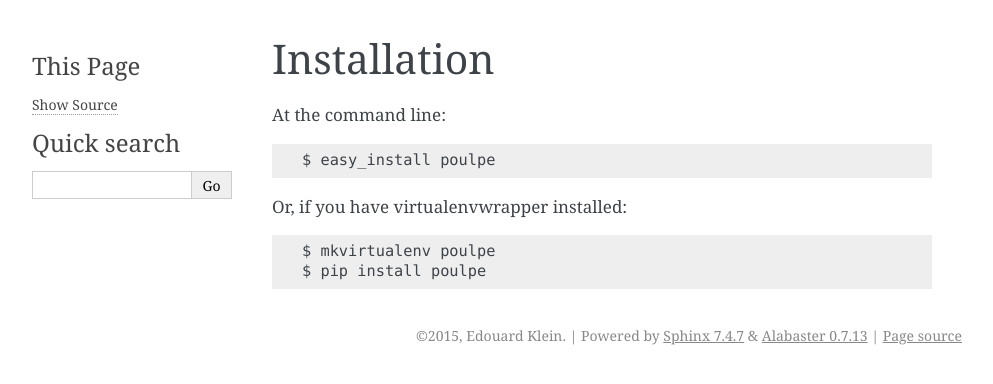
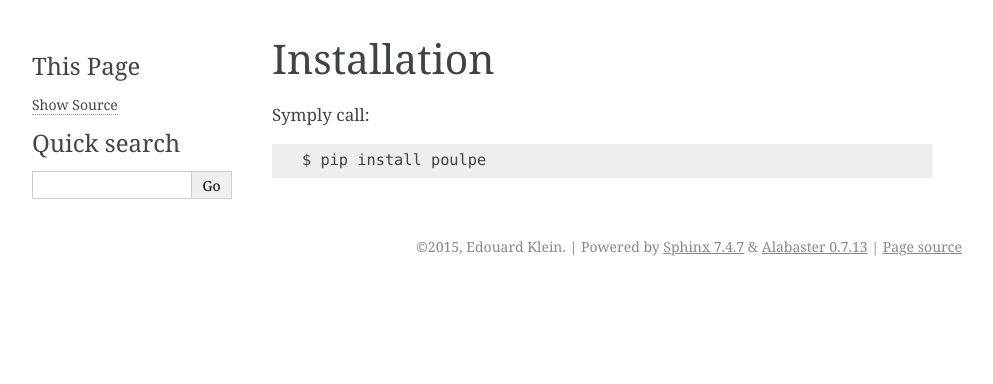
Before and after one commit to edouardklein/poulpe, a Sphinx documentation site: the page built from docs/installation.rst, in a window 1280 px wide. Shown: the top 384 px of the page, without its empty margins (148-1141 px from the left). Built offline with Sphinx 7.4.7, drawn with Linux system fonts in a browser that asks for light colours; pages that are not in the unit, such as notebooks, are missing from menus.

```diff
--- a/docs/index.rst
+++ b/docs/index.rst
@@ -6,14 +6,13 @@
 Welcome to Poulpe's documentation!
 ======================================
 
-Contents:
-
 .. toctree::
    :maxdepth: 2
 
    readme
+   usage
    installation
-   usage
+   poulpe
    contributing
    authors
    history
--- a/docs/installation.rst
+++ b/docs/installation.rst
@@ -2,11 +2,6 @@
 Installation
 ============
 
-At the command line::
+Symply call::
 
-    $ easy_install poulpe
-
-Or, if you have virtualenvwrapper installed::
-
-    $ mkvirtualenv poulpe
     $ pip install poulpe
```
Also changed, not shown: README.rst (+0 -11 lines), docs/authors.rst (+12 -0 lines).
